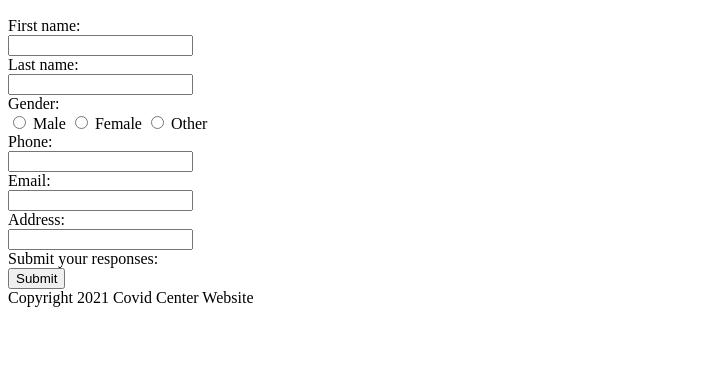
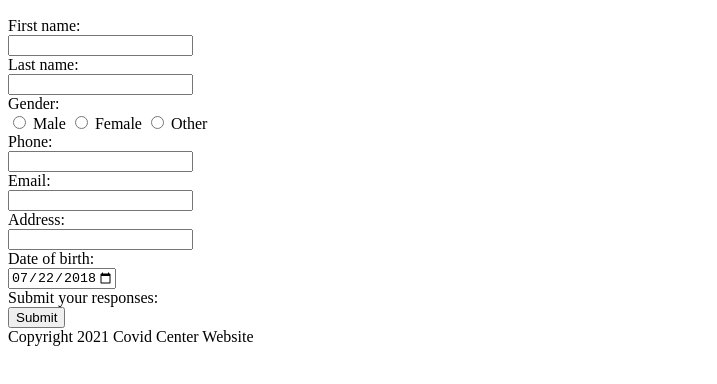
Before and after one commit to t-husnetdinova/webapp_spring2021_covid_center, a plain HTML site: page index.html in a window 1280 px wide. Shown: the part 110-494 px from the top of the page, without its empty margins (0-717 px from the left). Drawn offline with Linux system fonts and the light colour scheme.

Commit message:
finished part1 of form (user information)

```diff
--- a/index.html
+++ b/index.html
@@ -12,7 +12,8 @@
             <!-- Gather data from user in an appropriate manner -->
             <h2>Please fill out the form below:</h2>
             <article>
-                <!-- Define a form-->
+                <!-- Part 1: User Information -->
+                <!-- Define a form -->
                 <!-- form will need an action tag eventually, when we connect a backend to store answers -->
                 <!-- Fun observation: defining a form allows for saved autofill values-->
                 <form>
@@ -47,6 +48,8 @@
                     <input type="text" id="address" name="address"><br>
 
                     <!-- Date of birth -->
+                    <label for="start">Date of birth:</label><br>
+                    <input type="date" id="dob" name="dob" value="2018-07-22" min="1900-01-01" max="2021-02-01"><br>
 
                     <!-- Submit the form -->
                     <label for="submit">Submit your responses:</label><br>
```
